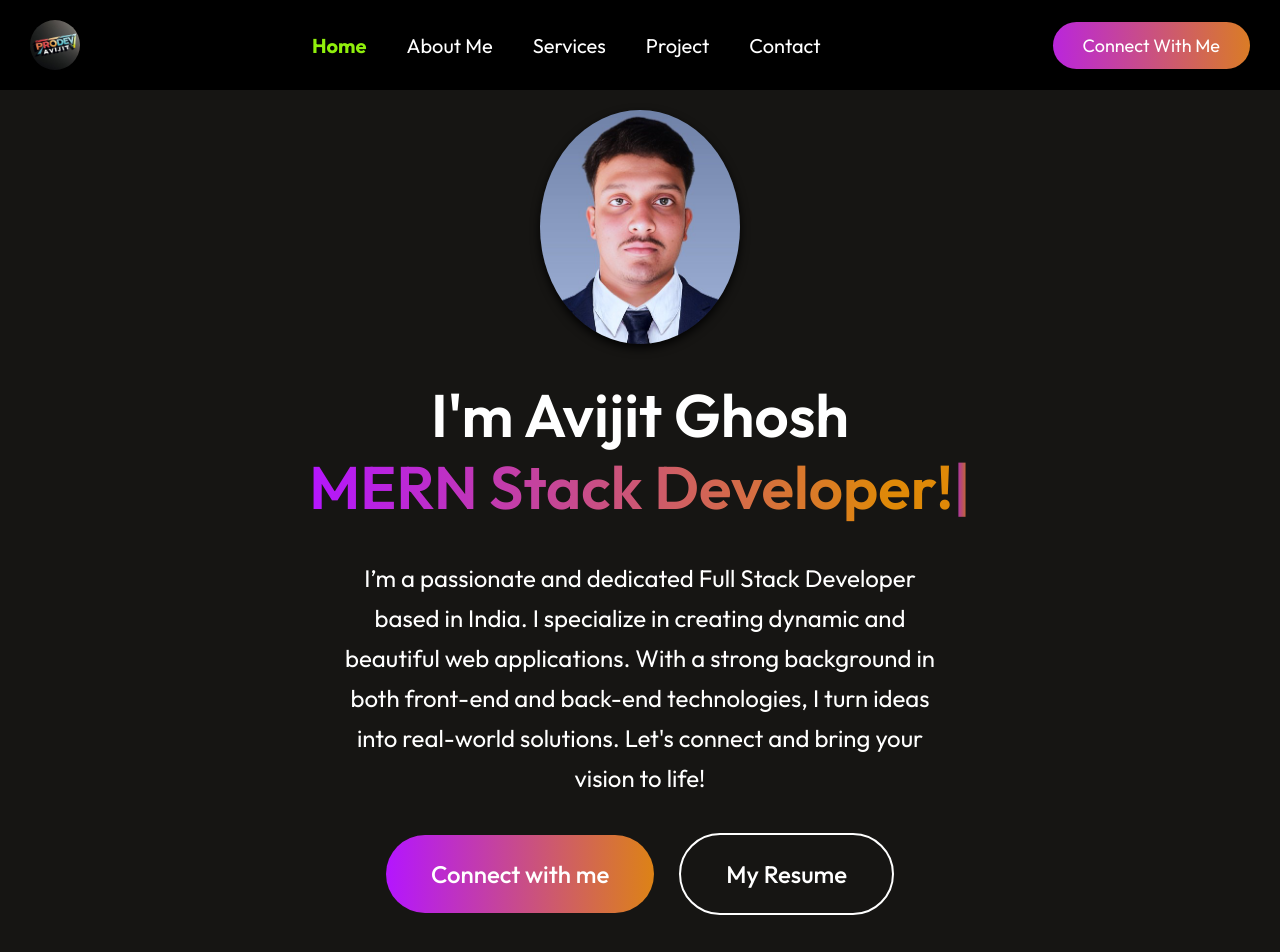
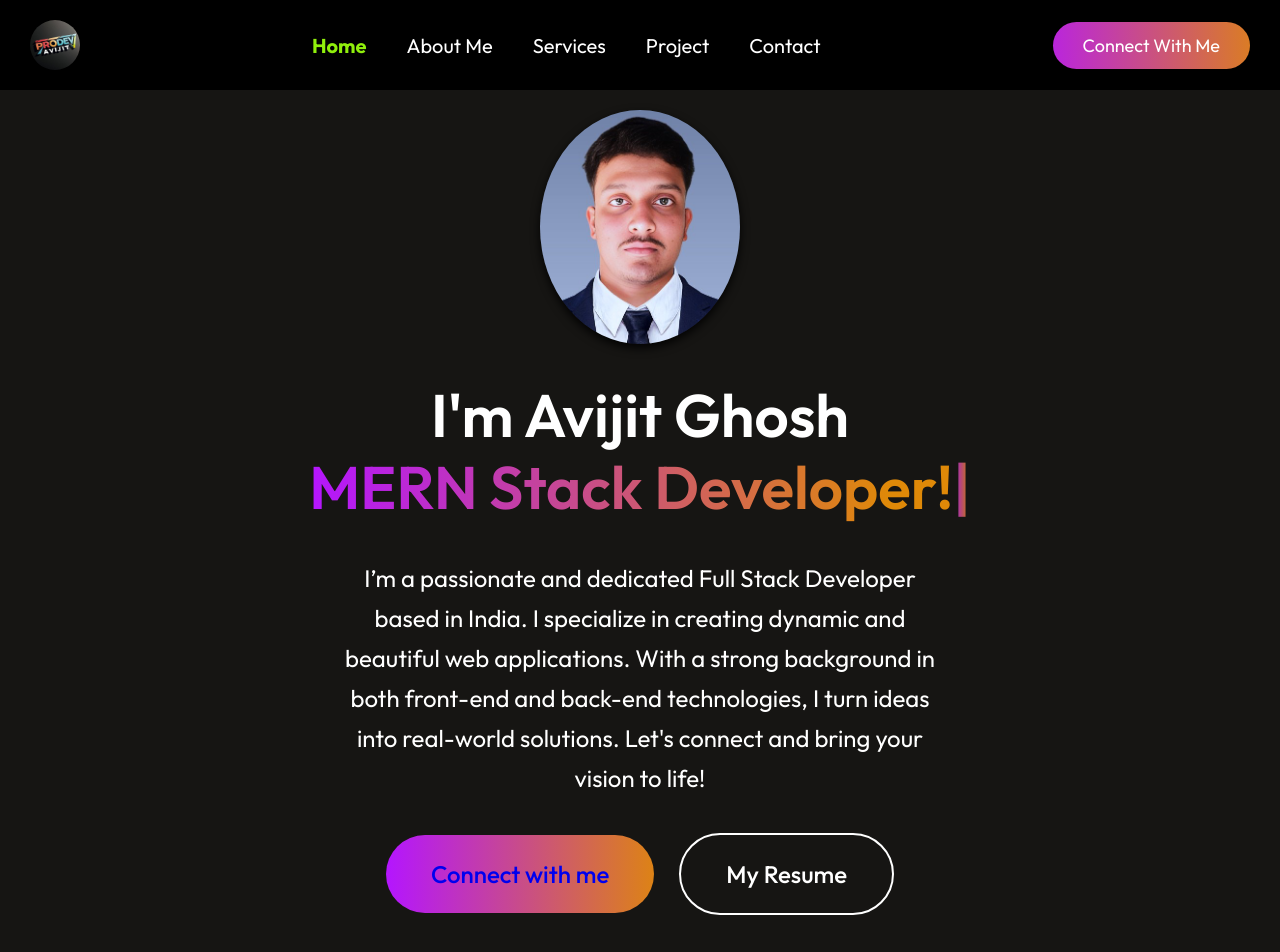
Before and after one commit to Avi7877489/Avijit-Portfolio, a React (Vite) app: page / in a window 1280 px wide. Shown: the top 952 px of the page. Built offline with nearby package versions, Linux system fonts and the light colour scheme.

Commit message:
Hero Section fix

```diff
--- a/index.html
+++ b/index.html
@@ -2,7 +2,7 @@
 <html lang="en">
   <head>
     <meta charset="UTF-8" />
-    <link rel="icon" type="image/svg+xml" href="/vite.svg" />
+    <link rel="icon" type="image/svg+xml" href="/vite.jpg" />
     <meta name="viewport" content="width=device-width, initial-scale=1.0" />
     <title>Avijit Protfolio</title>
     <link rel="preconnect" href="https://fonts.googleapis.com" />
--- a/src/Components/Hero/Hero.css
+++ b/src/Components/Hero/Hero.css
@@ -81,6 +81,13 @@
     gap: 20px;
   }
 }
+.anc{
+  text-decoration: none;
+
+}
+.nav{
+  text-decoration: none;
+}
 
 
 @media (max-width: 768px) {
--- a/src/Components/Hero/Hero.jsx
+++ b/src/Components/Hero/Hero.jsx
@@ -2,11 +2,11 @@ import React, { useRef,useEffect } from "react";
 import "./Hero.css";
 import profilephoto from "../../assets/profilephoto.png";
 import resume from '../../assets/resume.pdf'
-import { useNavigate } from "react-router-dom";
 import Typed from 'typed.js';
+import { NavLink } from "react-router-dom";
+import AnchorLink from 'react-anchor-link-smooth-scroll';
 
 const Hero = () => {
-  const navigate = useNavigate()
   const typedElement = useRef(null)
 
   useEffect(() => {
@@ -28,9 +28,9 @@ const Hero = () => {
     link.click();
     document.body.removeChild(link);
   };
-  const handleConnect=()=>{
-    navigate('./contact')
-  }
+  // const handleConnect=()=>{
+  //   navigate('./contact')
+  // }
   return (
     <div id="home" className="hero">
       <img src={profilephoto} alt="" />
@@ -43,7 +43,10 @@ const Hero = () => {
       </p>
 
       <div className="hero-action">
-        <div className="hero-connect" onClick={handleConnect}>Connect with me</div>
+
+        <AnchorLink className="anc"  offset={50} href='#contact'>
+                <NavLink to='/cont' className='nav'><div className="hero-connect">Connect with me</div></NavLink>
+              </AnchorLink>
         <div className="hero-resume" onClick={handleResumeDownload}>
           My Resume
         </div>
```
Also changed, not shown: public/vite.jpg (added).
